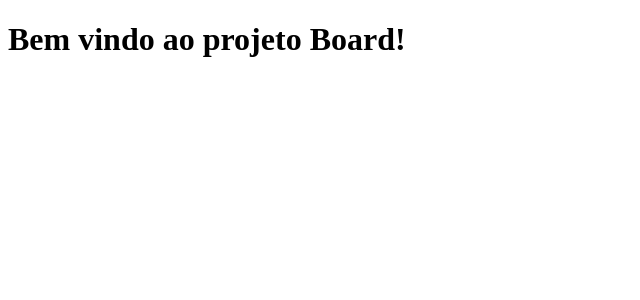
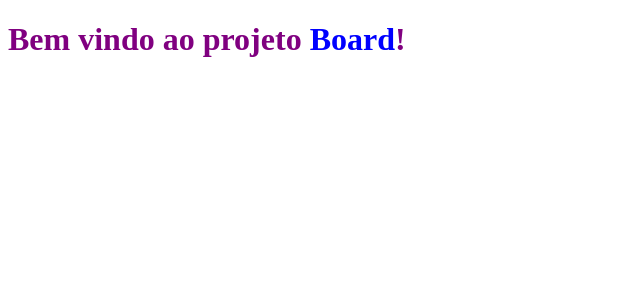
Before and after one commit to eduardo-esteves/board, a Next.js app: page / in a window 1280 px wide. Shown: the top 300 px of the page, without its empty margins (0-640 px from the left). Built offline with nearby package versions, Linux system fonts and the light colour scheme.

Commit message:
Criado pasta styles e o arquivo styles.module com a extensao do sass e no arquivo index para teste adicionei um estilo ao titulo.

```diff
--- a/src/pages/index.tsx
+++ b/src/pages/index.tsx
@@ -1,7 +1,9 @@
+import S from '../styles/styles.module.scss'
+
 export default function Home() {
   return (
     <div>
-      <h1>Bem vindo ao projeto Board!</h1>
+      <h1 className={S.title}>Bem vindo ao projeto <span>Board</span>!</h1>
     </div>
   )
 }
--- /dev/null
+++ b/src/styles/styles.module.scss
@@ -0,0 +1,7 @@
+.title {
+  color: purple;
+
+  span {
+    color: blue;
+  }
+}
```
